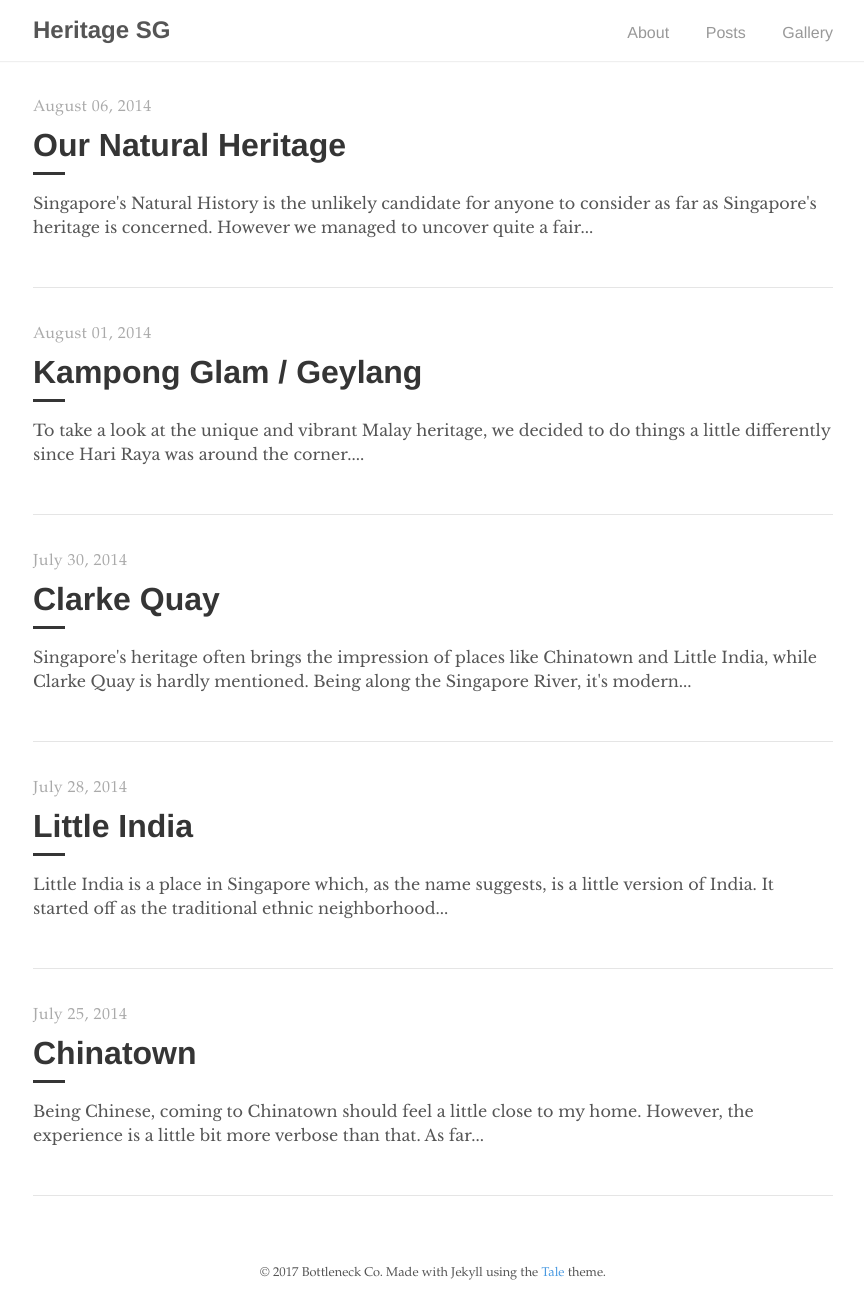
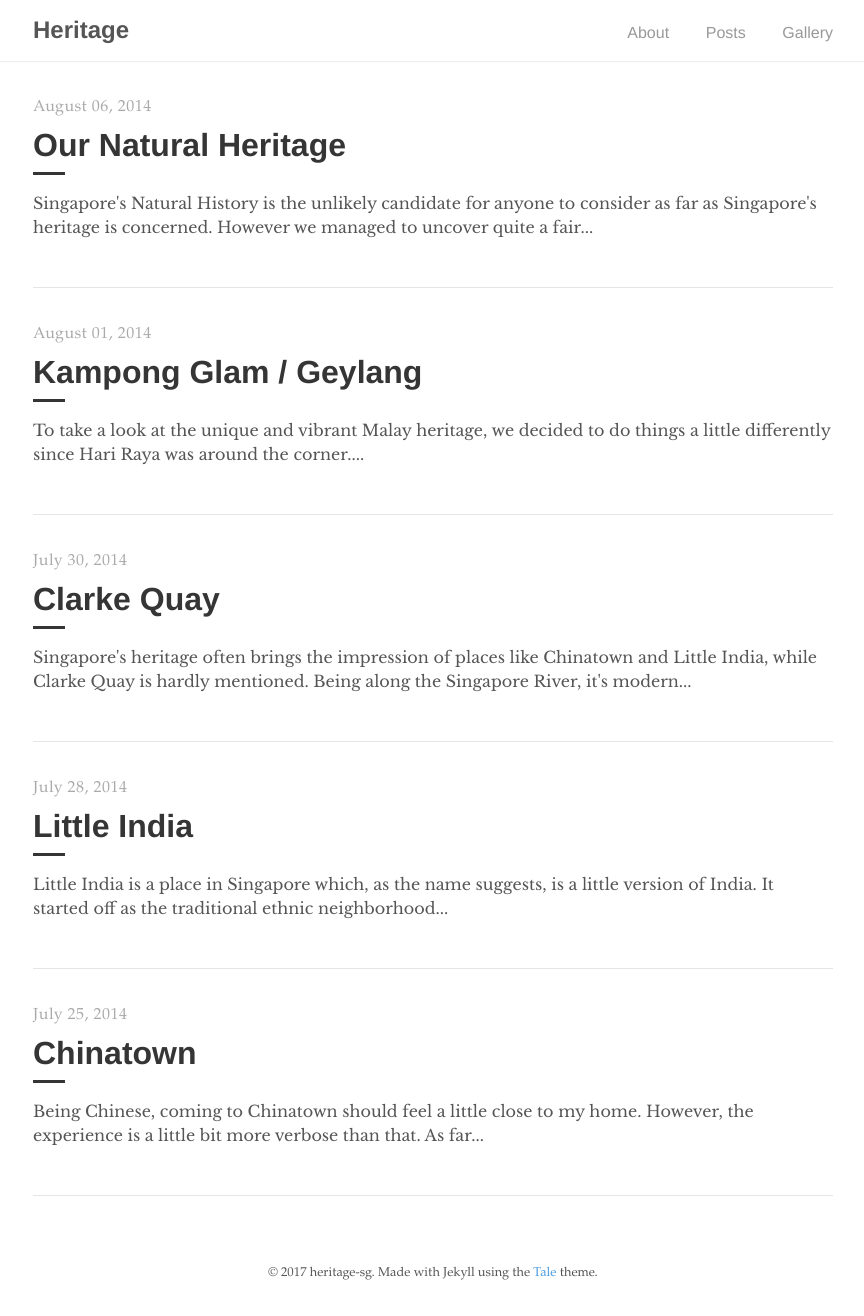
Before and after one commit to foldaway/heritage-sg, a Jekyll site: the page built from index.md, in a window 1280 px wide. Shown: the whole page, without its empty margins (207-1071 px from the left). Built offline with Jekyll 4.4.1, drawn with Linux system fonts in a browser that asks for light colours.

Commit message:
Update _config.yml

```diff
--- a/_config.yml
+++ b/_config.yml
@@ -1,6 +1,6 @@
 url: ""
 baseurl: /heritage-sg
-title: Heritage SG
+title: Heritage
 description: Fast forward to the past
 markdown: kramdown
 plugins:
@@ -9,8 +9,7 @@ collections:
   category:
     output: true
 defaults:
-  -
-    scope:
+  - scope:
       path: ""
       type: category
     values:
@@ -23,5 +22,5 @@ sass:
   sass_dir:     _sass
   style:        :compressed
 author:
-  name:         Bottleneck Co
+  name:         heritage-sg
   url:          https://github.com/bottleneckco
```
